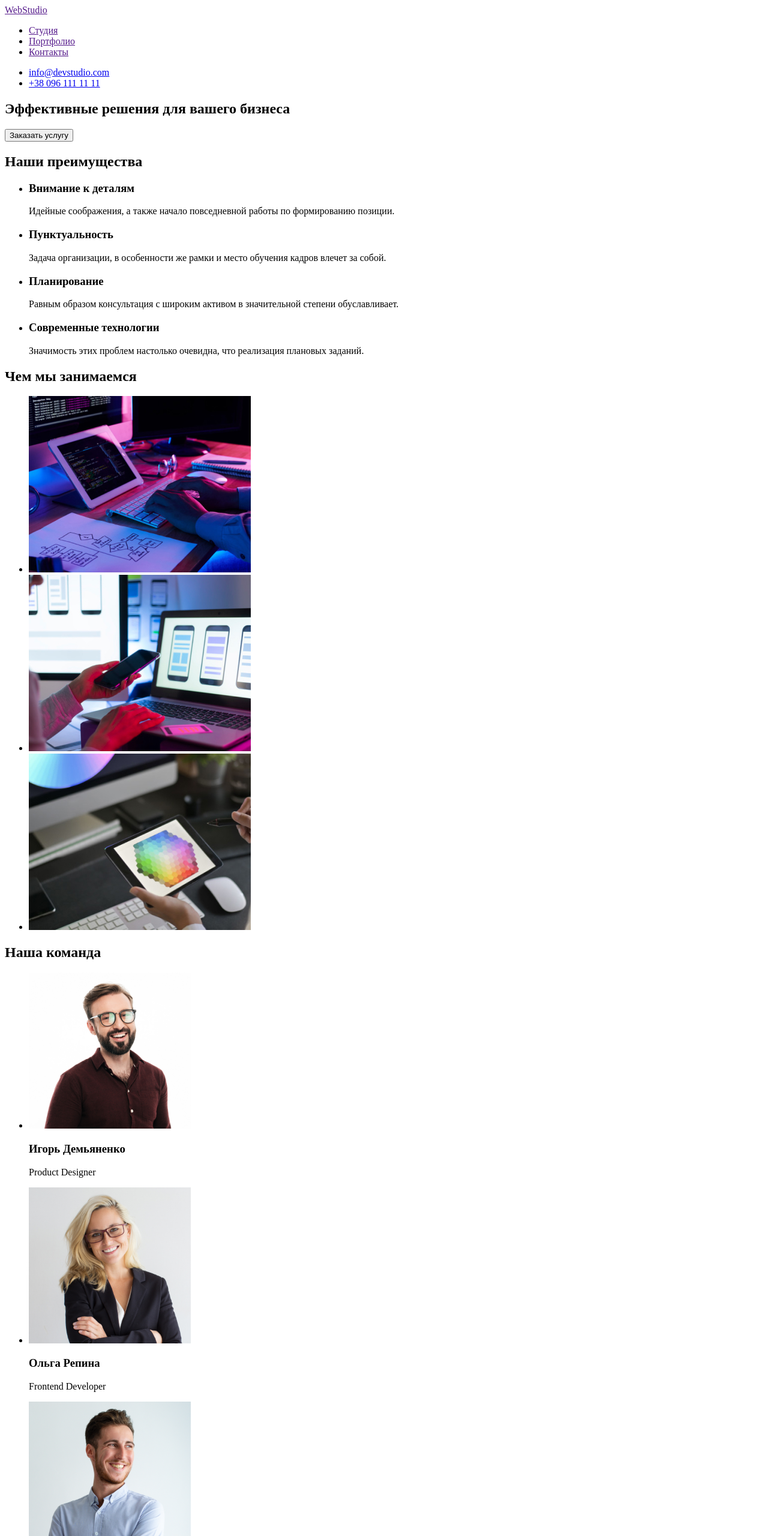
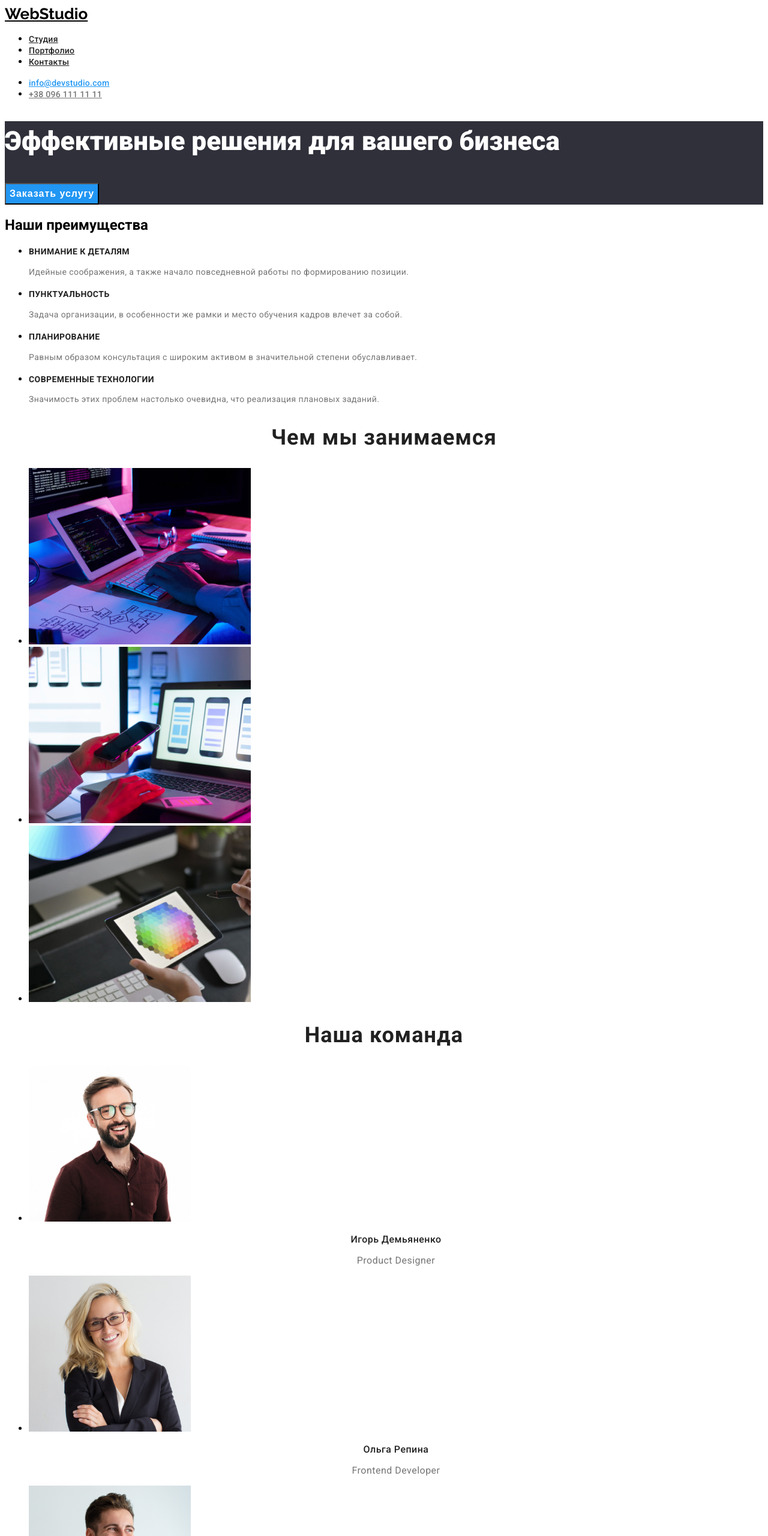
Before and after one commit to Katok945/goit-markup-hw-01, a plain HTML site: page index.html in a window 1280 px wide. Shown: the top 2560 px of the page at 60% size. Drawn offline with Linux system fonts and the light colour scheme.

Commit message:
добавлен scc

```diff
--- /dev/null
+++ b/css/styles.css
@@ -0,0 +1,148 @@
+body {
+    font-family: 'Roboto', 'Raleway', sans-serif;
+}
+
+.header-logo {
+    font-family: 'Raleway';
+    font-weight: 700;
+    font-size: 26px;
+    line-height: 1.19;
+    color: #000000;
+}
+
+.header-link {
+    font-weight: 500;
+    font-size: 14px;
+    line-height: 1.14;
+    letter-spacing: 0.02em;
+    color: #212121;
+}
+
+.header-mail{
+    font-weight: 500;
+    font-size: 14px;
+    line-height: 1.14;
+    letter-spacing: 0.02em;
+    color: #2196F3;
+}
+
+.header-tel{
+    font-weight: 500;
+    font-size: 14px;
+    line-height: 1.14;
+    letter-spacing: 0.02em;
+    color: #757575;
+}
+
+.hero{
+    background: #2F303A;
+}
+
+.hero-title{
+    font-weight: 900;
+    font-size: 44px;
+    line-height: 1.5;
+    color: #FFFFFF;
+}
+
+.hero-button{
+    font-weight: 700;
+    font-size: 16px;
+    line-height: 1.88;
+    display: flex;
+    align-items: center;
+    text-align: center;
+    letter-spacing: 0.06em;
+    color: #FFFFFF;
+    background-color: #2196F3;
+}
+
+.benefits-top-text{
+    font-weight: 700;
+    font-size: 14px;
+    line-height: 1.14;
+    letter-spacing: 0.03em;
+    text-transform: uppercase;
+    color: #212121;
+}
+
+.benefits-text{
+    font-weight: 400;
+    font-size: 14px;
+    line-height: 1.71;
+    letter-spacing: 0.03em;
+    color: #757575;
+}
+
+.about-title{
+    font-weight: 700;
+    font-size: 36px;
+    line-height: 1.17;
+    text-align: center;
+    letter-spacing: 0.03em;
+    color: #212121;
+}
+
+.team-title{
+    font-weight: 700;
+    font-size: 36px;
+    line-height: 1.17;
+    text-align: center;
+    letter-spacing: 0.03em;
+    color: #212121;
+}
+
+.team-top-text{
+    font-weight: 500;
+    font-size: 16px;
+    line-height: 1.19;
+    text-align: center;
+    letter-spacing: 0.03em;
+    color: #212121;
+}
+
+.team-text{
+    font-weight: 400;
+    font-size: 16px;
+    line-height: 1.19;
+    text-align: center;
+    letter-spacing: 0.03em;
+    color: #757575;
+}
+
+.footer{
+    background: #2F303A;
+}
+
+.footer-logo{
+    font-family: 'Raleway';
+    font-weight: 700;
+    font-size: 26px;
+    line-height: 1.19;
+    letter-spacing: 0.03em;
+    color: #FFFFFF;
+}
+
+.footer-geo{
+    font-weight: 400;
+    font-size: 14px;
+    line-height: 1.71;
+    letter-spacing: 0.03em;
+    color: #FFFFFF;
+}
+
+.footer-mail{
+    font-weight: 400;
+    font-size: 14px;
+    line-height: 1.71;
+    letter-spacing: 0.03em;
+    color: rgba(255, 255, 255, 0.6);
+}
+
+.footer-tel{
+    font-weight: 400;
+    font-size: 14px;
+    line-height:1.71;
+    letter-spacing: 0.03em;
+    color: rgba(255, 255, 255, 0.6);
+}
--- a/index.html
+++ b/index.html
@@ -5,59 +5,77 @@
     <meta http-equiv="X-UA-Compatible" content="IE=edge">
     <meta name="viewport" content="width=device-width, initial-scale=1.0">
     <title>WebStudio</title>
+    <link rel="stylesheet" href="./css/styles.css">
+    <link rel="preconnect" href="https://fonts.googleapis.com">
+    <link rel="preconnect" href="https://fonts.gstatic.com" crossorigin>
+    <link rel="preconnect" href="https://fonts.googleapis.com">
+    <link rel="preconnect" href="https://fonts.gstatic.com" crossorigin>
+    <link href="https://fonts.googleapis.com/css2?family=Raleway:wght@700&family=Roboto:wght@400;500;700;900&display=swap"
+        rel="stylesheet">
+    <link rel="stylesheet" href="./portfolio.html">
 </head>
 <body>
     <!--Шапка сайта-->
-    <header>
+    <header class="header">
 
-        <nav>
-            <a href="">WebStudio</a>
-            <ul>
-                <li><a href="">Студия</a></li>
-                <li><a href="">Портфолио</a></li>
-                <li><a href="">Контакты</a></li>
+        <nav class="header-nav">
+            <a class="header-logo" href="">WebStudio</a>
+            <ul class="header-list">
+                <li class="header-item">
+                    <a class="header-link" href="" >Студия</a>
+                </li>
+                <li class="header-item">
+                    <a class="header-link" href="" >Портфолио</a>
+                </li>
+                <li class="header-item">
+                    <a class="header-link" href="" >Контакты</a>
+                </li>
             </ul>
         </nav>
 
         <ul>
-            <li><a href="mailto:info@devstudio.com">info@devstudio.com</a></li>
-            <li><a href="tel:+380961111111">+38 096 111 11 11</a></li>
+            <li>
+                <a class="header-mail" href="mailto:info@devstudio.com">info@devstudio.com</a>
+            </li>
+            <li>
+                <a class="header-tel" href="tel:+380961111111">+38 096 111 11 11</a>
+            </li>
         </ul>
     </header>
 
     <main>
-        <section>
-            <h1>Эффективные решения для вашего бизнеса</h1>
-            <button type="button">Заказать услугу</button>
+        <section class="hero">
+            <h1 class="hero-title">Эффективные решения для вашего бизнеса</h1>
+            <button class="hero-button" type="button">Заказать услугу</button>
         </section>
 
-        <section>
-            <h2>Наши преимущества</h2>
-            <ul>
-                <li>
-                    <h3>Внимание к деталям</h3>
-                    <p>
+        <section class="benefits">
+            <h2 class="benefits-title">Наши преимущества</h2>
+            <ul class="benefits-list">
+                <li class="benefits-item">
+                    <h3 class="benefits-top-text">Внимание к деталям</h3>
+                    <p class="benefits-text">
                         Идейные соображения, а также начало повседневной работы по
                         формированию позиции.
                     </p>
                 </li>
-                <li>
-                    <h3>Пунктуальность</h3>
-                    <p>
+                <li class="benefits-item">
+                    <h3 class="benefits-top-text">Пунктуальность</h3>
+                    <p class="benefits-text">
                         Задача организации, в особенности же рамки и место
                         обучения кадров влечет за собой.
                     </p>
                 </li>
-                <li>
-                    <h3>Планирование</h3>
-                    <p>
+                <li class="benefits-item">
+                    <h3 class="benefits-top-text">Планирование</h3>
+                    <p class="benefits-text">
                         Равным образом консультация с широким активом в
                         значительной степени обуславливает.
                     </p>
                 </li>
-                <li>
-                    <h3>Современные технологии</h3>
-                    <p>
+                <li class="benefits-item">
+                    <h3 class="benefits-top-text">Современные технологии</h3>
+                    <p class="benefits-text">
                         Значимость этих проблем настолько очевидна, что
                         реализация плановых заданий.
                     </p>
@@ -65,55 +83,62 @@
             </ul>
         </section>
 
-        <section>
-            <h2>Чем мы занимаемся</h2>
-            <ul>
-                <li>
+        <section class="about">
+            <h2 class="about-title">Чем мы занимаемся</h2>
+            <ul class="about-list">
+                <li class="about-item">
                     <img src="./images/img.jpg" alt="Разработка сайтов" width="370">
                 </li>
-                <li>
+                <li class="about-item">
                     <img src="./images/img(1).jpg" alt="Разработка приложений" width="370">
                 </li>
-                <li>
+                <li class="about-item">
                     <img src="./images/img(2).jpg" alt="Дизайн" width="370">
                 </li>
             </ul>
         </section>
 
-        <section>
-            <h2>Наша команда</h2>
-            <ul>
-                <li>
+        <section class="team">
+            <h2 class="team-title">Наша команда</h2>
+            <ul class="team-list">
+                <li class="team-item">
                     <img src="./images/игорь.jpg" alt="фото Игоря" width="270">
-                    <h3>Игорь Демьяненко</h3>
-                    <p>Product Designer</p>
+                    <h3 class="team-top-text">Игорь Демьяненко</h3>
+                    <p class="team-text">Product Designer</p>
                 </li>
-                <li>
+                <li class="team-item">
                     <img src="./images/ольга.jpg" alt="фото Ольги" width="270">
-                    <h3>Ольга Репина</h3>
-                    <p>Frontend Developer</p>
+                    <h3 class="team-top-text">Ольга Репина</h3>
+                    <p class="team-text">Frontend Developer</p>
                 </li>
-                <li>
+                <li class="team-item">
                     <img src="./images/николай.jpg" alt="фото Николая" width="270">
-                    <h3>Николай Тарасов</h3>
-                    <p>Marketing</p>
+                    <h3 class="team-top-text">Николай Тарасов</h3>
+                    <p class="team-text">Marketing</p>
                 </li>
-                <li>
+                <li class="team-item">
                     <img src="./images/михаил.jpg" alt="фото Михаила" width="270">
-                    <h3>Михаил Ермаков</h3>
-                    <p>UI Designer</p>
+                    <h3 class="team-top-text">Михаил Ермаков</h3>
+                    <p class="team-text">UI Designer</p>
                 </li>
             </ul>
         </section>
     </main>
 
-    <footer>
-        <a href="">WebStudio</a>
-        <address>
-            <ul>
-                <li><a href="">г. Киев, пр-т Леси Украинки, 26</a></li>
-                <li><a href="mailto:info@example.com">info@example.com</a></li>
-                <li><a href="tel:+380991111111">+38 099 111 11 11</a></li>
+    <footer class="footer">
+        <a class="footer-logo" href="">WebStudio</a>
+        <address class="footer-adress">
+            <ul class="footer-list">
+                <li class="footer-item">
+                    <a class="footer-geo" href="https://goo.gl/maps/PQfRKby8spTvdr187" target="_blank"
+                    rel="noopener nofolow noreferrer">г. Киев, пр-т Леси Украинки, 26</a>
+                </li>
+                <li class="footer-item">
+                    <a class="footer-mail" href="mailto:info@example.com">info@example.com</a>
+                </li>
+                <li class="footer-item">
+                    <a class="footer-tel" href="tel:+380991111111">+38 099 111 11 11</a>
+                </li>
             </ul>
         </address>
     </footer>
--- /dev/null
+++ b/portfolio.html
@@ -0,0 +1,12 @@
+<!DOCTYPE html>
+<html lang="en">
+<head>
+    <meta charset="UTF-8">
+    <meta http-equiv="X-UA-Compatible" content="IE=edge">
+    <meta name="viewport" content="width=device-width, initial-scale=1.0">
+    <title>Portfolio</title>
+</head>
+<body>
+
+</body>
+</html>
```
